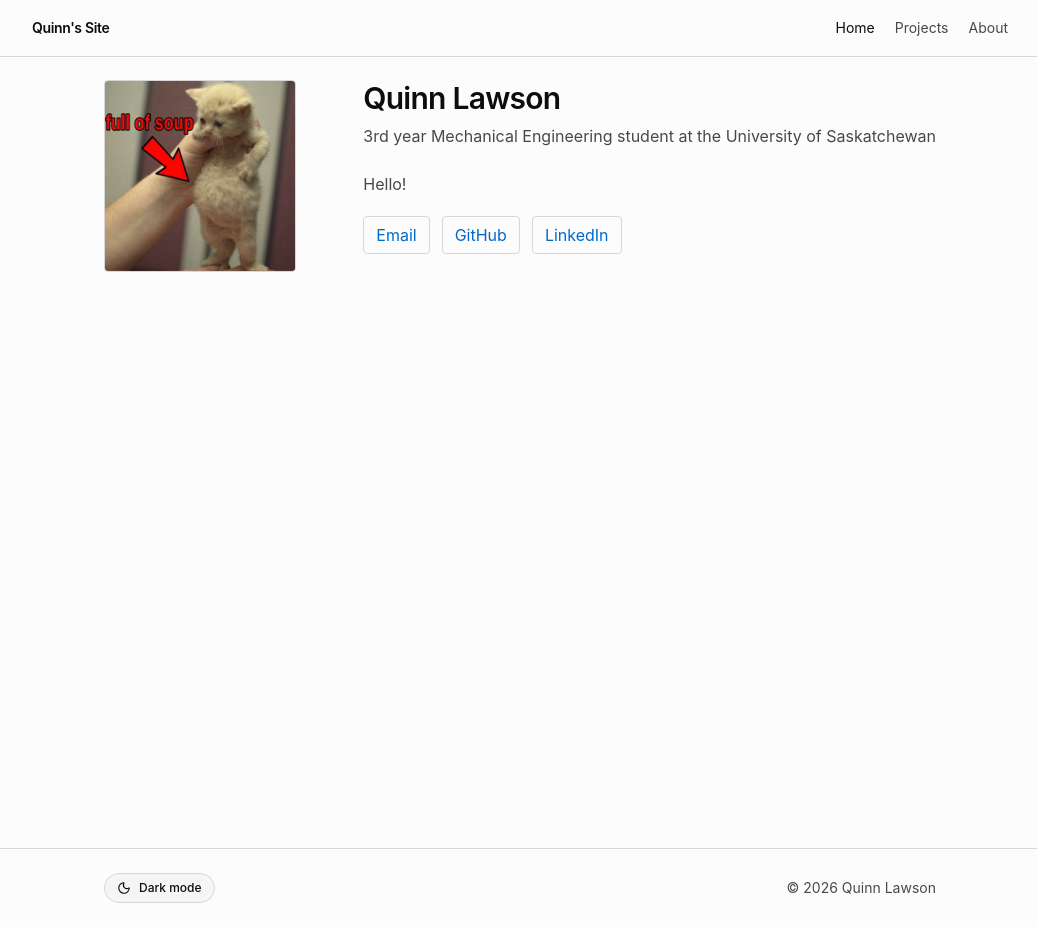
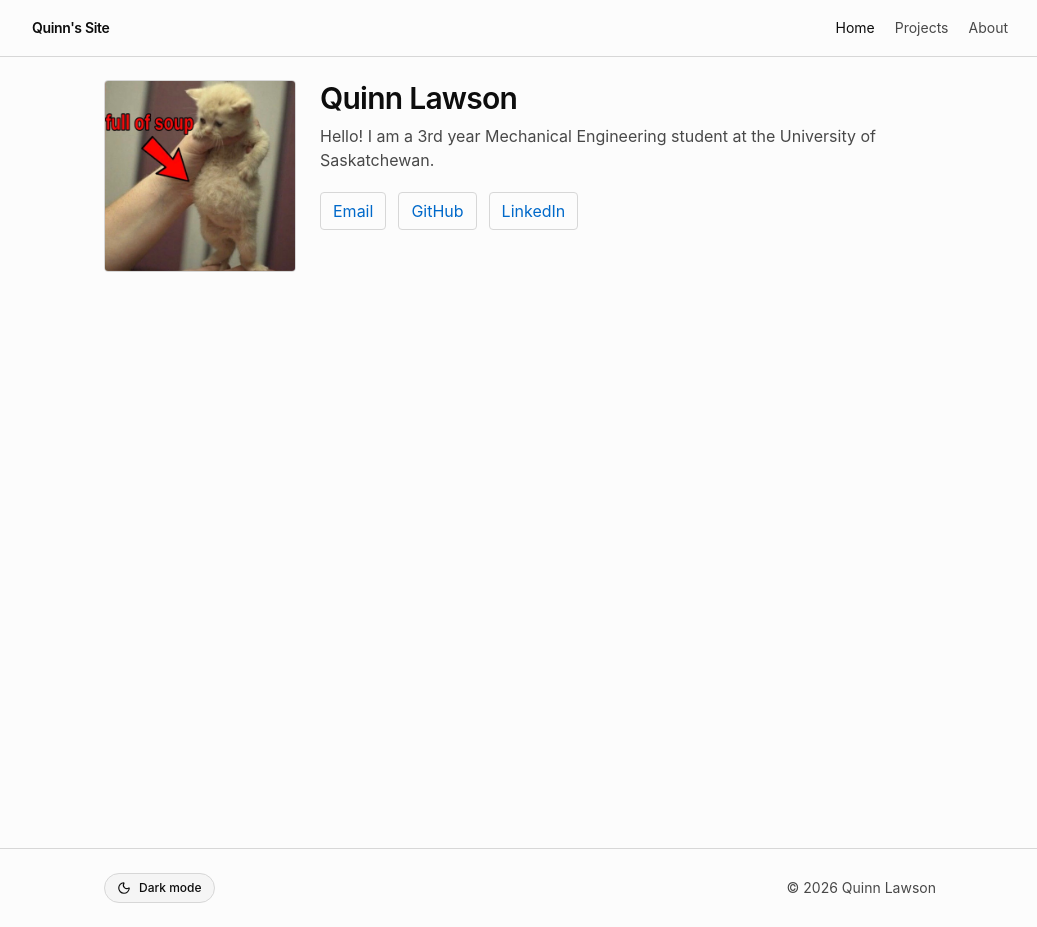
Before and after one commit to quinnkenri/website, a Next.js app: page / in a window 1280 px wide. Shown: the whole page, without its empty margins (120-1157 px from the left). Built offline with nearby package versions, Linux system fonts and the light colour scheme.

Commit message:
Update page.tsx

```diff
--- a/app/page.tsx
+++ b/app/page.tsx
@@ -12,10 +12,7 @@ export default function Page() {
           <div className="min-w-0 text-center md:text-left">
             <h1 className="text-3xl font-semibold tracking-tight">Quinn Lawson</h1>
             <p className="mt-2 text-muted-foreground">
-              3rd year Mechanical Engineering student at the University of Saskatchewan
-              <br />
-              <br />
-              Hello!
+              Hello! I am a 3rd year Mechanical Engineering student at the University of Saskatchewan.
             </p>
             <nav className="mt-5 flex flex-wrap justify-center gap-3 text-base md:justify-start">
               <a href="mailto:quinn.lawson@usask.ca" className="rounded border border-border px-3 py-1.5 text-primary hover:border-primary hover:no-underline">Email</a>
```
